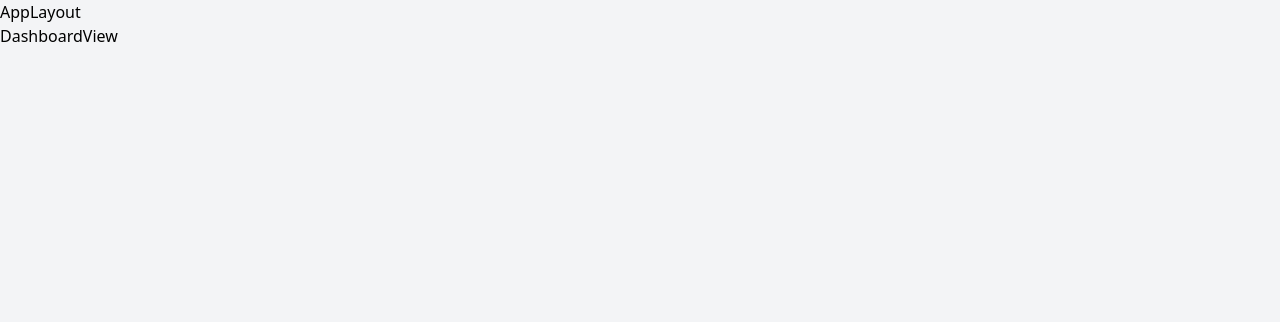
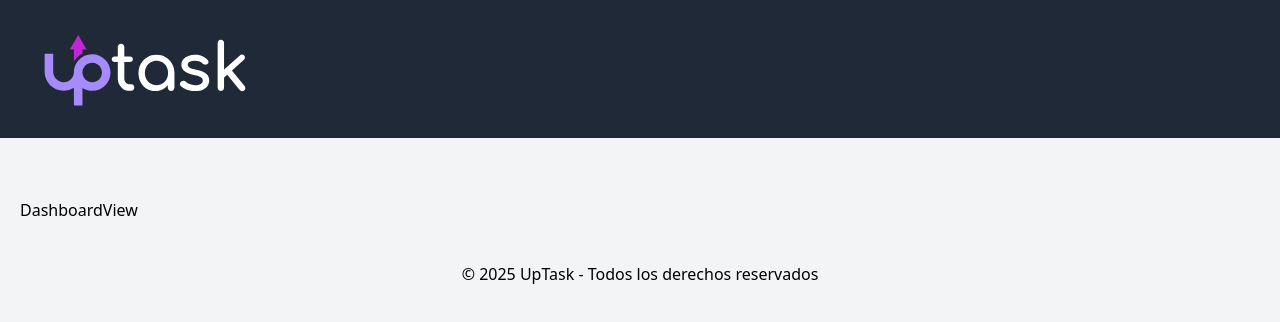
Before and after one commit to EduMoralesCar/AdministradorTareas, a React (Vite) app in the folder Frontend/: page / in a window 1280 px wide. Shown: the top 322 px of the page. Built offline with nearby package versions, Linux system fonts and the light colour scheme.

Commit message:
feat: agregar componente Logo y actualizar diseño de AppLayout

```diff
--- /dev/null
+++ b/Frontend/src/components/Logo.tsx
@@ -0,0 +1,6 @@
+
+export default function Logo() {
+    return (
+        <img src="/logo.svg" alt="Logotipo UpTask" />
+    )
+}
--- a/Frontend/src/layouts/AppLayout.tsx
+++ b/Frontend/src/layouts/AppLayout.tsx
@@ -1,11 +1,30 @@
 import React from 'react'
 import { Outlet } from 'react-router-dom'
+import Logo from '../components/Logo'
 
 export default function AppLayout() {
     return (
         <>
-            <div>AppLayout</div>
-            <Outlet />
+            <header className='bg-gray-800 py-6 px-4 text-white'>
+                <div className='max-w-screen-2xl mx-auto flex flex-col lg:flex-row justify-between items-center'>
+                    <div className='w-64'>
+                        <Logo />
+                    </div>
+                    <nav>
+
+                    </nav>
+                </div>
+            </header>
+            <section className='max-w-screen-2xl mx-auto mt-10 p-5'>
+                <Outlet />
+            </section>
+
+            <footer className='py-5'>
+                <p className='text-center'>
+                    &copy; {new Date().getFullYear()} UpTask - Todos los derechos reservados
+                </p>
+
+            </footer>
         </>
     )
 }
```
